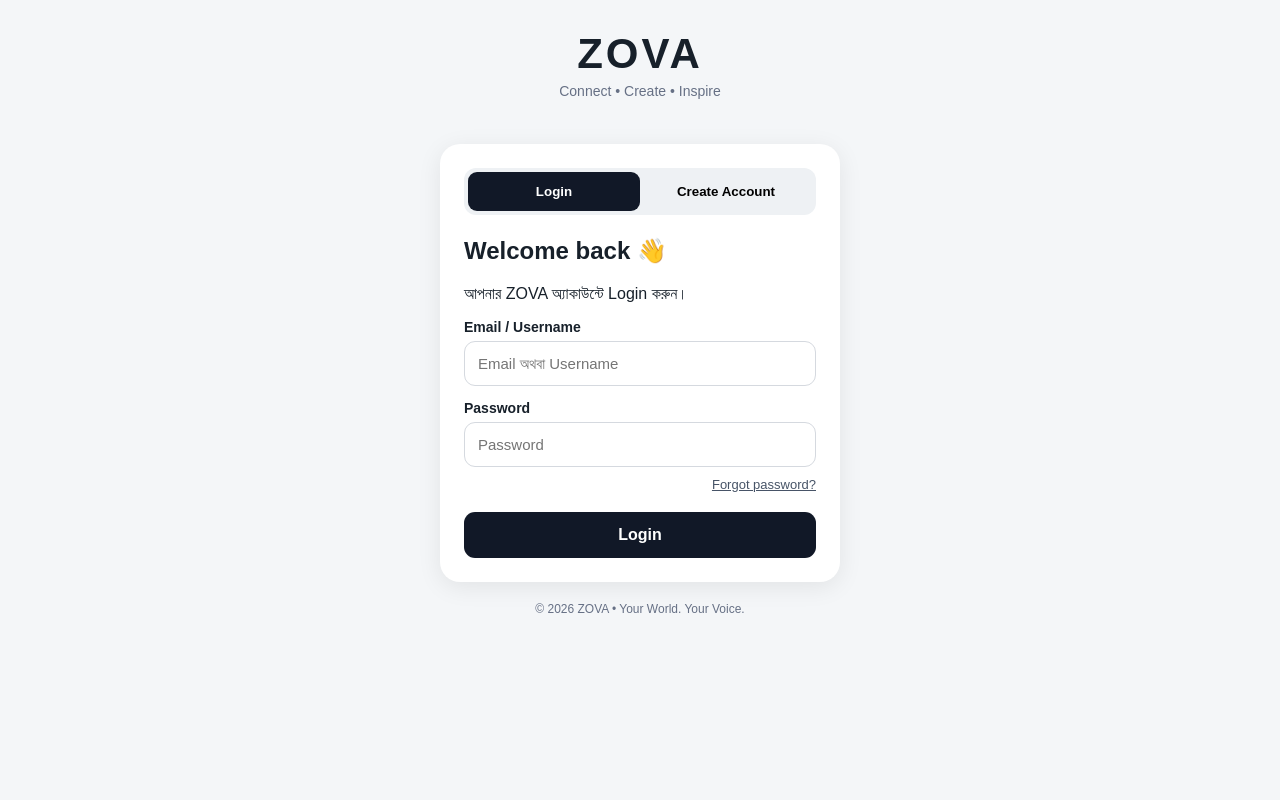
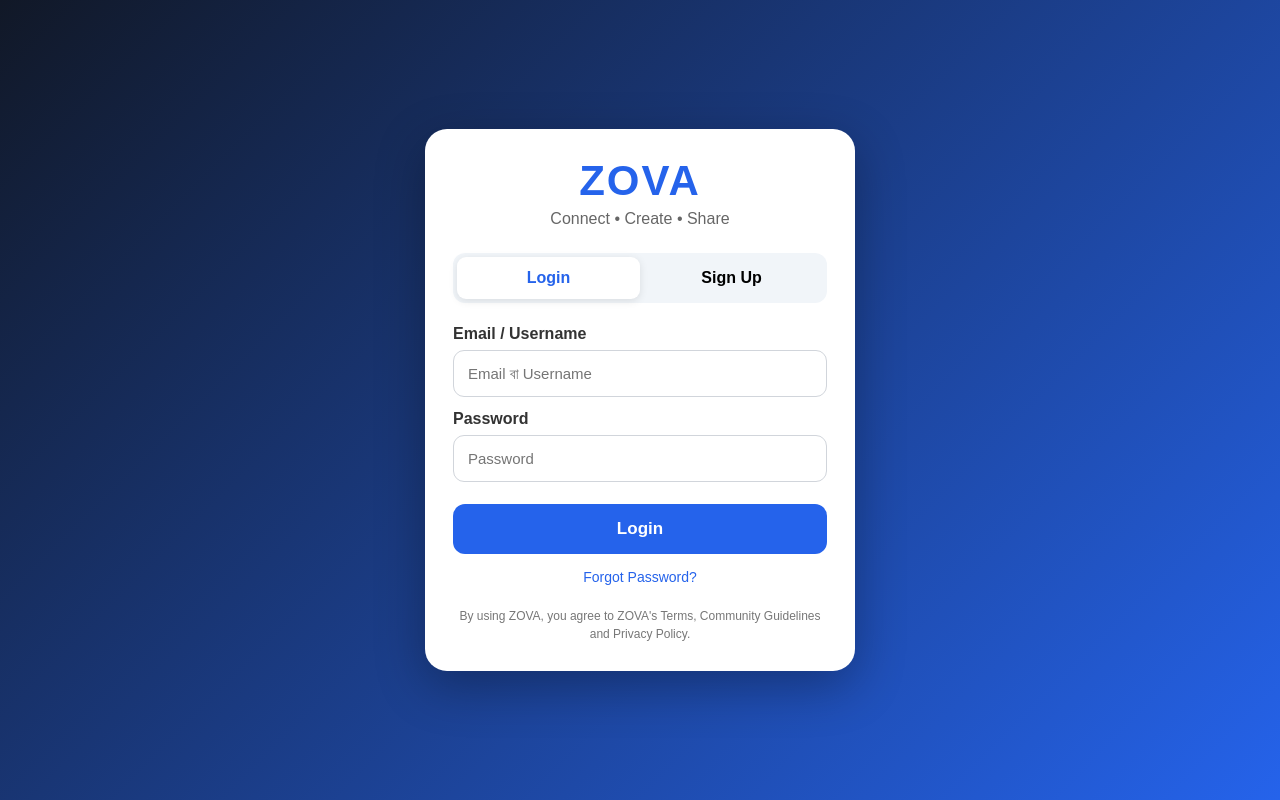
Before and after one commit to skaowlad05/zova, a plain HTML site: page login.html in a window 1280 px wide. Drawn offline with Linux system fonts and the light colour scheme.

Commit message:
Refactor HTML structure and styles for login page
Refactor login.html to improve structure and styling.

```diff
--- a/login.html
+++ b/login.html
@@ -4,306 +4,260 @@
   <meta charset="UTF-8">
   <meta name="viewport" content="width=device-width, initial-scale=1.0">
 
-<title>ZOVA - Login & Create Account</title>
+  <title>ZOVA - Login</title>
 
   <style>
-
-*{
-box-sizing:border-box;
+    * {
+      box-sizing: border-box;
+      margin: 0;
+      padding: 0;
+      font-family: Arial, sans-serif;
     }
 
-body{
-margin:0;
-font-family:Arial,sans-serif;
-background:#f4f6f8;
-color:#17202a;
+    body {
+      min-height: 100vh;
+      background: linear-gradient(135deg, #111827, #2563eb);
+      display: flex;
+      justify-content: center;
+      align-items: center;
+      padding: 20px;
     }
 
-.header{
-text-align:center;
-padding:30px 15px 15px;
+    .container {
+      width: 100%;
+      max-width: 430px;
+      background: white;
+      border-radius: 22px;
+      padding: 28px;
+      box-shadow: 0 15px 50px rgba(0,0,0,0.3);
     }
 
-.logo{
-font-size:42px;
-font-weight:900;
-letter-spacing:3px;
+    .logo {
+      text-align: center;
+      font-size: 42px;
+      font-weight: 900;
+      color: #2563eb;
+      margin-bottom: 5px;
+      letter-spacing: 2px;
     }
 
-.tagline{
-color:#667085;
-font-size:14px;
-margin-top:5px;
+    .subtitle {
+      text-align: center;
+      color: #666;
+      margin-bottom: 25px;
     }
 
-.container{
-max-width:430px;
-margin:15px auto 40px;
-padding:15px;
+    .tabs {
+      display: flex;
+      background: #f1f5f9;
+      border-radius: 12px;
+      padding: 4px;
+      margin-bottom: 22px;
     }
 
-.card{
-background:white;
-border-radius:20px;
-padding:24px;
-box-shadow:0 5px 25px rgba(0,0,0,.08);
+    .tab {
+      width: 50%;
+      padding: 12px;
+      border: none;
+      background: transparent;
+      border-radius: 9px;
+      font-size: 16px;
+      font-weight: bold;
+      cursor: pointer;
     }
 
-.switch{
-display:flex;
-background:#eef1f4;
-border-radius:12px;
-padding:4px;
-margin-bottom:22px;
+    .tab.active {
+      background: white;
+      color: #2563eb;
+      box-shadow: 0 2px 8px rgba(0,0,0,0.1);
     }
 
-.switch button{
-width:50%;
-border:0;
-padding:12px;
-border-radius:9px;
-font-weight:bold;
-background:transparent;
-cursor:pointer;
+    .form {
+      display: none;
     }
 
-.switch .active{
-background:#111827;
-color:white;
+    .form.active {
+      display: block;
     }
 
-.form{
-display:none;
+    label {
+      display: block;
+      margin: 13px 0 7px;
+      font-weight: bold;
+      color: #333;
     }
 
-.form.active{
-display:block;
+    input {
+      width: 100%;
+      padding: 14px;
+      border: 1px solid #d1d5db;
+      border-radius: 11px;
+      outline: none;
+      font-size: 15px;
     }
 
-h2{
-margin-top:0;
+    input:focus {
+      border-color: #2563eb;
+      box-shadow: 0 0 0 3px rgba(37,99,235,0.12);
     }
 
-label{
-display:block;
-font-size:14px;
-font-weight:bold;
-margin:14px 0 6px;
+    .main-btn {
+      width: 100%;
+      border: none;
+      background: #2563eb;
+      color: white;
+      padding: 15px;
+      border-radius: 12px;
+      font-size: 17px;
+      font-weight: bold;
+      margin-top: 22px;
+      cursor: pointer;
     }
 
-input{
-width:100%;
-padding:13px;
-border:1px solid #d5d9df;
-border-radius:11px;
-font-size:15px;
-outline:none;
+    .main-btn:hover {
+      background: #1d4ed8;
     }
 
-input:focus{
-border-color:#111827;
+    .forgot {
+      display: block;
+      text-align: center;
+      margin-top: 15px;
+      color: #2563eb;
+      cursor: pointer;
+      font-size: 14px;
     }
 
-.mainbtn{
-width:100%;
-margin-top:20px;
-padding:14px;
-border:0;
-border-radius:11px;
-background:#111827;
-color:white;
-font-size:16px;
-font-weight:bold;
-cursor:pointer;
+    .message {
+      display: none;
+      margin-top: 15px;
+      padding: 12px;
+      border-radius: 10px;
+      text-align: center;
+      font-size: 14px;
     }
 
-.forgot{
-display:block;
-text-align:right;
-margin-top:10px;
-font-size:13px;
-color:#475467;
+    .success {
+      background: #dcfce7;
+      color: #166534;
     }
 
-.info{
-background:#f0f8f2;
-padding:12px;
-border-radius:11px;
-font-size:13px;
-line-height:1.5;
-margin-top:18px;
+    .error {
+      background: #fee2e2;
+      color: #991b1b;
     }
 
-.message{
-display:none;
-padding:12px;
-border-radius:10px;
-margin-top:15px;
-font-weight:bold;
-font-size:14px;
+    .terms {
+      text-align: center;
+      font-size: 12px;
+      color: #777;
+      margin-top: 22px;
+      line-height: 1.5;
     }
-
-.footer{
-text-align:center;
-color:#667085;
-font-size:12px;
-margin-top:20px;
-}
-
   </style>
 </head>
 
 <body>
 
-<div class="header">
+  <div class="container">
 
-<div class="logo">
-ZOVA
+    <div class="logo">ZOVA</div>
+
+    <div class="subtitle">
+      Connect • Create • Share
     </div>
 
-<div class="tagline">
-Connect • Create • Inspire
+    <!-- Tabs -->
+    <div class="tabs">
+      <button class="tab active" onclick="showLogin()">
+        Login
+      </button>
+
+      <button class="tab" onclick="showSignup()">
+        Sign Up
+      </button>
     </div>
+
+
+    <!-- LOGIN FORM -->
+    <div id="loginForm" class="form active">
+
+      <label>Email / Username</label>
+      <input
+        type="text"
+        id="loginUser"
+        placeholder="Email বা Username"
+      >
+
+      <label>Password</label>
+      <input
+        type="password"
+        id="loginPassword"
+        placeholder="Password"
+      >
+
+      <button class="main-btn" onclick="loginUser()">
+        Login
+      </button>
+
+      <span class="forgot" onclick="forgotPassword()">
+        Forgot Password?
+      </span>
+
+      <div id="loginMessage" class="message"></div>
 
     </div>
 
 
-<div class="container">
+    <!-- SIGN UP FORM -->
+    <div id="signupForm" class="form">
 
-<div class="card">
+      <label>Full Name</label>
+      <input
+        type="text"
+        id="fullName"
+        placeholder="আপনার নাম"
+      >
 
-<div class="switch">
+      <label>Username</label>
+      <input
+        type="text"
+        id="username"
+        placeholder="Username"
+      >
 
-<button id="loginTab"
-class="active"
-onclick="showLogin()">
-Login
+      <label>Email</label>
+      <input
+        type="email"
+        id="email"
+        placeholder="Email"
+      >
+
+      <label>Password</label>
+      <input
+        type="password"
+        id="password"
+        placeholder="কমপক্ষে ৮ অক্ষর"
+      >
+
+      <label>Confirm Password</label>
+      <input
+        type="password"
+        id="confirmPassword"
+        placeholder="Password আবার লিখুন"
+      >
+
+      <button class="main-btn" onclick="createAccount()">
+        Create Account
       </button>
 
-<button id="signupTab"
-onclick="showSignup()">
-Create Account
-</button>
+      <div id="signupMessage" class="message"></div>
 
     </div>
 
 
-<!-- LOGIN -->
-
-<div id="loginForm" class="form active">
-
-<h2>Welcome back 👋</h2>
-
-<p>
-আপনার ZOVA অ্যাকাউন্টে Login করুন।
-</p>
-
-<label>Email / Username</label>
-
-<input
-id="loginUser"
-type="text"
-placeholder="Email অথবা Username"
->
-
-<label>Password</label>
-
-<input
-id="loginPassword"
-type="password"
-placeholder="Password"
->
-
-<a class="forgot" href="#">
-Forgot password?
-</a>
-
-<button
-class="mainbtn"
-onclick="login()">
-Login
-</button>
-
-<div class="message" id="loginMessage"></div>
-
-</div>
-
-
-<!-- SIGN UP -->
-
-<div id="signupForm" class="form">
-
-<h2>Create your ZOVA account 🚀</h2>
-
-<p>
-নতুন ZOVA অ্যাকাউন্ট তৈরি করুন।
-</p>
-
-<label>Full Name</label>
-
-<input
-id="name"
-type="text"
-placeholder="আপনার নাম"
->
-
-<label>Username</label>
-
-<input
-id="username"
-type="text"
-placeholder="@username"
->
-
-<label>Email</label>
-
-<input
-id="email"
-type="email"
-placeholder="example@email.com"
->
-
-<label>Password</label>
-
-<input
-id="password"
-type="password"
-placeholder="কমপক্ষে 8 অক্ষর"
->
-
-<label>Confirm Password</label>
-
-<input
-id="confirmPassword"
-type="password"
-placeholder="Password আবার লিখুন"
->
-
-
-<div class="info">
-
-✓ ZOVA-এর Community Guidelines মেনে চলুন।<br>
-✓ ইসলামিক, মানবিক, শিক্ষামূলক ও উপকারী কনটেন্টকে উৎসাহিত করা হয়।<br>
-✓ নিষিদ্ধ বা ক্ষতিকর কনটেন্ট আপলোড করা যাবে না।
-
-</div>
-
-
-<button
-class="mainbtn"
-onclick="createAccount()">
-Create Account
-</button>
-
-<div class="message" id="signupMessage"></div>
-
-</div>
-
-</div>
-
-
-<div class="footer">
-© 2026 ZOVA • Your World. Your Voice.
+    <div class="terms">
+      By using ZOVA, you agree to ZOVA's Terms,
+      Community Guidelines and Privacy Policy.
     </div>
 
   </div>
@@ -311,7 +265,9 @@ Create Account
 
   <script>
 
-function showLogin(){
+    /* LOGIN TAB */
+
+    function showLogin() {
 
       document.getElementById("loginForm")
         .classList.add("active");
@@ -319,16 +275,17 @@ document.getElementById("loginForm")
       document.getElementById("signupForm")
         .classList.remove("active");
 
-document.getElementById("loginTab")
+      document.querySelectorAll(".tab")[0]
         .classList.add("active");
 
-document.getElementById("signupTab")
+      document.querySelectorAll(".tab")[1]
         .classList.remove("active");
-
     }
 
 
-function showSignup(){
+    /* SIGN UP TAB */
+
+    function showSignup() {
 
       document.getElementById("signupForm")
         .classList.add("active");
@@ -336,111 +293,185 @@ document.getElementById("signupForm")
       document.getElementById("loginForm")
         .classList.remove("active");
 
-document.getElementById("signupTab")
+      document.querySelectorAll(".tab")[1]
         .classList.add("active");
 
-document.getElementById("loginTab")
+      document.querySelectorAll(".tab")[0]
         .classList.remove("active");
+    }
+
+
+    /* LOGIN */
+
+    function loginUser() {
+
+      const user =
+        document.getElementById("loginUser").value.trim();
+
+      const password =
+        document.getElementById("loginPassword").value;
+
+      const message =
+        document.getElementById("loginMessage");
+
+
+      if (user === "" || password === "") {
+
+        message.innerText =
+          "Please enter your Email/Username and Password.";
+
+        message.className =
+          "message error";
+
+        message.style.display = "block";
+
+        return;
+      }
+
+
+      if (password.length < 8) {
+
+        message.innerText =
+          "Password must be at least 8 characters.";
+
+        message.className =
+          "message error";
+
+        message.style.display = "block";
+
+        return;
+      }
+
+
+      /*
+        LOGIN SUCCESS
+
+        এখানে Login সফল হলে
+        ZOVA Home Page খুলবে।
+      */
+
+      message.innerText =
+        "Login successful! Opening ZOVA...";
+
+      message.className =
+        "message success";
+
+      message.style.display = "block";
+
+
+      setTimeout(function() {
+
+        window.location.href = "index.html";
+
+      }, 800);
 
     }
 
 
-function createAccount(){
+    /* CREATE ACCOUNT */
 
-let name =
-document.getElementById("name").value.trim();
+    function createAccount() {
 
-let username =
+      const name =
+        document.getElementById("fullName").value.trim();
+
+      const username =
         document.getElementById("username").value.trim();
 
-let email =
+      const email =
         document.getElementById("email").value.trim();
 
-let password =
+      const password =
         document.getElementById("password").value;
 
-let confirm =
+      const confirmPassword =
         document.getElementById("confirmPassword").value;
 
-let message =
+      const message =
         document.getElementById("signupMessage");
 
 
-if(!name || !username || !email || !password || !confirm){
+      if (
+        name === "" ||
+        username === "" ||
+        email === "" ||
+        password === "" ||
+        confirmPassword === ""
+      ) {
 
-message.style.display="block";
-message.style.background="#fff4e5";
-message.style.color="#9a6700";
-message.innerText="⚠️ সব তথ্য পূরণ করুন।";
+        message.innerText =
+          "সবগুলো ঘর পূরণ করুন।";
+
+        message.className =
+          "message error";
+
+        message.style.display = "block";
+
         return;
+      }
+
+
+      if (password.length < 8) {
+
+        message.innerText =
+          "Password কমপক্ষে ৮ অক্ষরের হতে হবে।";
+
+        message.className =
+          "message error";
+
+        message.style.display = "block";
+
+        return;
+      }
+
+
+      if (password !== confirmPassword) {
+
+        message.innerText =
+          "দুইটি Password একই নয়।";
+
+        message.className =
+          "message error";
+
+        message.style.display = "block";
+
+        return;
+      }
+
+
+      /*
+        SIGN UP SUCCESS
+
+        বর্তমানে এটি Demo system।
+        Backend/database যুক্ত হলে
+        এখানে সত্যিকারের account তৈরি হবে।
+      */
+
+      message.innerText =
+        "Account created! Opening ZOVA...";
+
+      message.className =
+        "message success";
+
+      message.style.display = "block";
+
+
+      setTimeout(function() {
+
+        window.location.href = "index.html";
+
+      }, 800);
 
     }
 
 
-if(password.length < 8){
+    /* FORGOT PASSWORD */
 
-message.style.display="block";
-message.style.background="#fff1f0";
-message.style.color="#b42318";
-message.innerText="❌ Password কমপক্ষে 8 অক্ষরের হতে হবে।";
-return;
+    function forgotPassword() {
 
-}
-
-
-if(password !== confirm){
-
-message.style.display="block";
-message.style.background="#fff1f0";
-message.style.color="#b42318";
-message.innerText="❌ দুইটি Password একই নয়।";
-return;
-
-}
-
-
-message.style.display="block";
-message.style.background="#ecfdf3";
-message.style.color="#087443";
-
-message.innerText=
-"✅ তথ্য ঠিক আছে। পরবর্তী ধাপে আসল ZOVA account system-এর সঙ্গে এটি যুক্ত হবে।";
-
-}
-
-
-function login(){
-
-let user =
-document.getElementById("loginUser").value.trim();
-
-let password =
-document.getElementById("loginPassword").value;
-
-let message =
-document.getElementById("loginMessage");
-
-
-if(!user || !password){
-
-message.style.display="block";
-message.style.background="#fff4e5";
-message.style.color="#9a6700";
-
-message.innerText=
-"⚠️ Email/Username এবং Password দিন।";
-
-return;
-
-}
-
-
-message.style.display="block";
-message.style.background="#eef4ff";
-message.style.color="#175cd3";
-
-message.innerText=
-"🔐 Login system প্রস্তুত হচ্ছে। আসল authentication backend যুক্ত হলে এখানে নিরাপদভাবে Login হবে।";
+      alert(
+        "Forgot Password system will be connected with the ZOVA backend later."
+      );
 
     }
 
```
Lines whose indentation alone changed are shown as unchanged.
